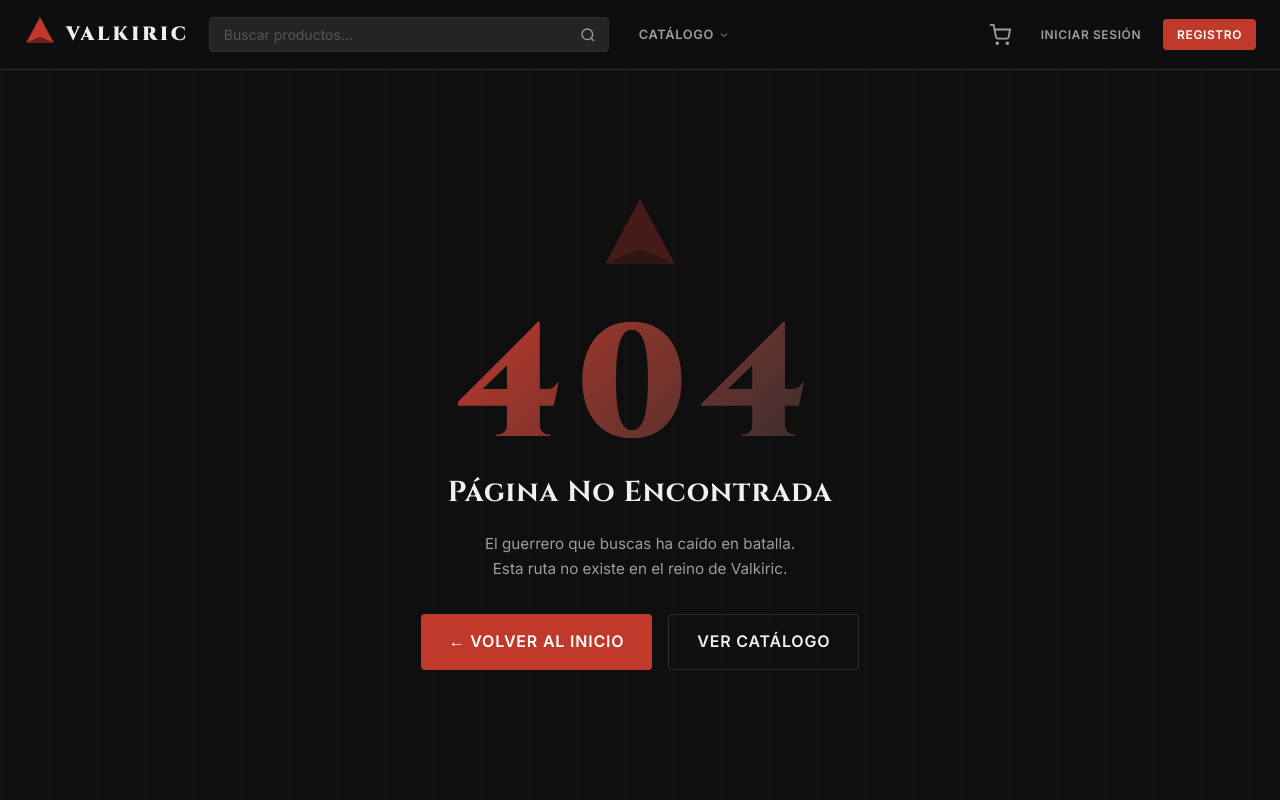
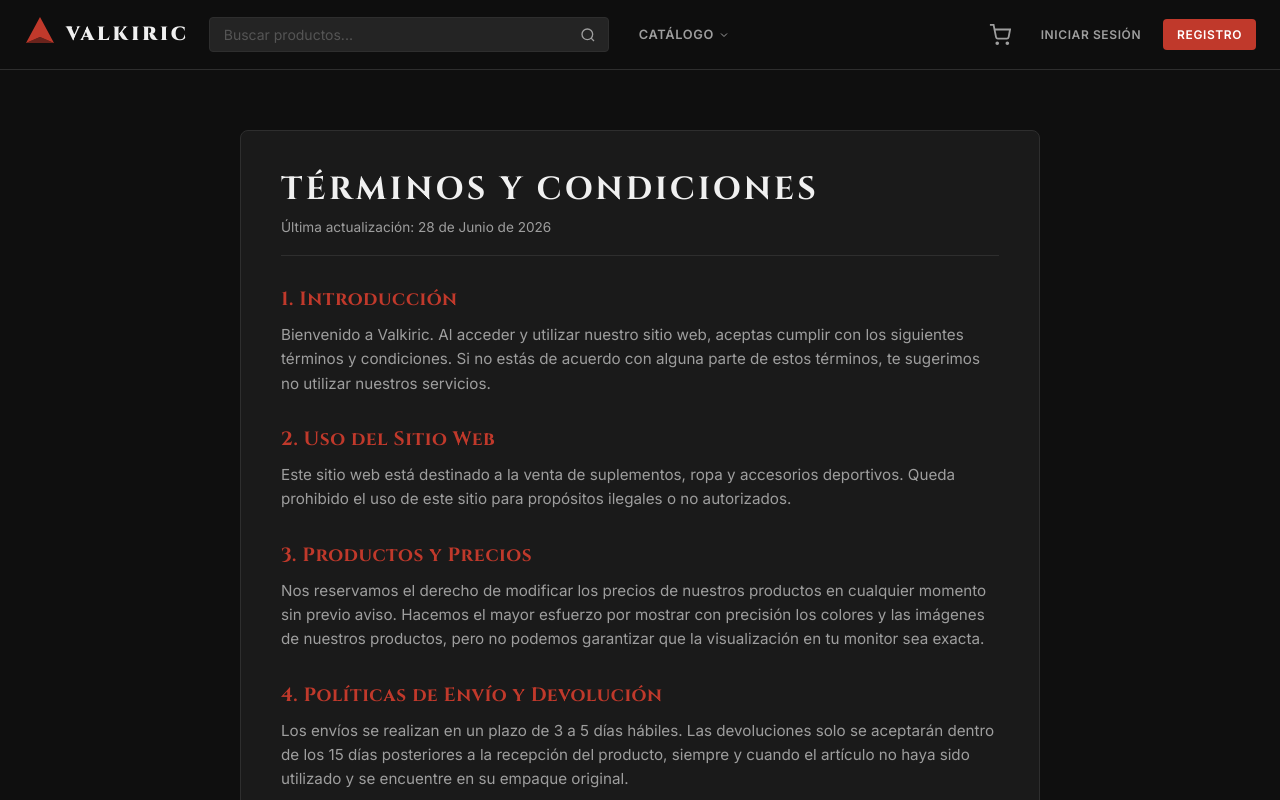
Before and after one commit to aleekDroid/Frontend_Valkiric, an Angular app: page /terms in a window 1280 px wide. Shown: the top 800 px of the page. Built offline with nearby package versions, Linux system fonts and the light colour scheme.

Commit message:
Feautre: Se agregó la ruta de la vista de terms y se movió la vista del contacto.

```diff
--- a/src/app/app.routes.ts
+++ b/src/app/app.routes.ts
@@ -38,6 +38,14 @@ export const routes: Routes = [
     loadComponent: () => import('./features/profile/profile.component').then(m => m.ProfileComponent)
   },
   {
+    path: 'terms',
+    loadComponent: () => import('./features/terms/terms.component').then(m => m.TermsComponent)
+  },
+  {
+    path: 'contact',
+    loadComponent: () => import('./features/contact/contact.component').then(m => m.ContactComponent)
+  },
+  {
     path: 'admin',
     canActivate: [adminGuard],
     children: [
--- /dev/null
+++ b/src/app/features/contact/contact.component.html
@@ -0,0 +1,68 @@
+<section class="contact-section">
+  <div class="container">
+    <div class="contact-header">
+      <h1 class="page-title">Contacto</h1>
+      <p class="page-subtitle">Estamos aquí para resolver cualquier duda sobre tus pedidos o productos.</p>
+    </div>
+
+    <div class="contact-grid">
+      <div class="contact-form-container">
+        <h2>Envíanos un mensaje</h2>
+        <form (submit)="onSubmit($event)" class="form">
+          <div class="form-group">
+            <label for="name">Nombre completo</label>
+            <input type="text" id="name" required class="form-control">
+          </div>
+          <div class="form-group">
+            <label for="email">Correo electrónico</label>
+            <input type="email" id="email" required class="form-control">
+          </div>
+          <div class="form-group">
+            <label for="subject">Asunto</label>
+            <input type="text" id="subject" required class="form-control">
+          </div>
+          <div class="form-group">
+            <label for="message">Mensaje</label>
+            <textarea id="message" rows="5" required class="form-control"></textarea>
+          </div>
+          <button type="submit" class="btn btn-primary btn-lg">Enviar Mensaje</button>
+        </form>
+      </div>
+
+      <div class="contact-info-container">
+        <div class="info-card">
+          <h3>Nuestra Ubicación</h3>
+          <p>Av. Principal 123, Zona Centro, Querétaro, Qro.</p>
+          <div class="map-wrapper">
+            <iframe
+              src="https://maps.google.com/maps?q=Centro%20Historico%20Queretaro&t=&z=14&ie=UTF8&iwloc=&output=embed"
+              width="100%"
+              height="250"
+              style="border:0;"
+              allowfullscreen=""
+              loading="lazy">
+            </iframe>
+          </div>
+        </div>
+
+        <div class="info-card">
+          <h3>Información de Contacto</h3>
+          <ul class="info-list">
+            <li>
+              <span class="info-label">Email:</span>
+              <a href="mailto:soporte@valkiric.com">soporte&#64;valkiric.com</a>
+            </li>
+            <li>
+              <span class="info-label">Teléfono:</span>
+              <span>+52 442 000 0000</span>
+            </li>
+            <li>
+              <span class="info-label">Horario:</span>
+              <span>Lunes a Viernes, 9:00 AM - 6:00 PM</span>
+            </li>
+          </ul>
+        </div>
+      </div>
+    </div>
+  </div>
+</section>
--- /dev/null
+++ b/src/app/features/contact/contact.component.scss
@@ -0,0 +1,111 @@
+.contact-section {
+  padding: 60px 0;
+  min-height: calc(100vh - var(--header-h));
+}
+
+.contact-header {
+  text-align: center;
+  margin-bottom: 48px;
+
+  .page-title {
+    font-family: var(--font-display);
+    font-size: 2.5rem;
+    color: var(--color-text);
+    margin-bottom: 12px;
+    letter-spacing: 0.1em;
+  }
+
+  .page-subtitle {
+    color: var(--color-text-muted);
+    font-size: 1.1rem;
+  }
+}
+
+.contact-grid {
+  display: grid;
+  grid-template-columns: 1fr 1fr;
+  gap: 40px;
+}
+
+.contact-form-container, .contact-info-container {
+  background: var(--color-surface);
+  padding: 32px;
+  border-radius: var(--radius-md);
+  border: 1px solid var(--color-border);
+}
+
+h2, h3 {
+  font-family: var(--font-display);
+  color: var(--color-text);
+  margin-bottom: 24px;
+}
+
+.form-group {
+  margin-bottom: 20px;
+
+  label {
+    display: block;
+    margin-bottom: 8px;
+    font-size: 0.9rem;
+    color: var(--color-text-muted);
+  }
+
+  .form-control {
+    width: 100%;
+    background: var(--color-surface-2);
+    border: 1px solid var(--color-border);
+    padding: 12px;
+    color: var(--color-text);
+    border-radius: var(--radius-sm);
+    font-family: inherit;
+    transition: border-color var(--transition);
+
+    &:focus {
+      outline: none;
+      border-color: var(--color-primary);
+    }
+  }
+}
+
+.info-card {
+  margin-bottom: 32px;
+  &:last-child { margin-bottom: 0; }
+}
+
+.map-wrapper {
+  margin-top: 16px;
+  border-radius: var(--radius-sm);
+  overflow: hidden;
+  border: 1px solid var(--color-border);
+}
+
+.info-list {
+  list-style: none;
+  padding: 0;
+
+  li {
+    display: flex;
+    gap: 12px;
+    margin-bottom: 12px;
+    color: var(--color-text-muted);
+    font-size: 0.95rem;
+
+    a {
+      color: var(--color-primary);
+      text-decoration: none;
+      &:hover { text-decoration: underline; }
+    }
+  }
+
+  .info-label {
+    font-weight: 600;
+    color: var(--color-text);
+    min-width: 80px;
+  }
+}
+
+@media (max-width: 850px) {
+  .contact-grid {
+    grid-template-columns: 1fr;
+  }
+}
--- /dev/null
+++ b/src/app/features/contact/contact.component.ts
@@ -0,0 +1,18 @@
+import { Component } from '@angular/core';
+import { CommonModule } from '@angular/common';
+
+@Component({
+  selector: 'app-contact',
+  standalone: true,
+  imports: [CommonModule],
+  templateUrl: './contact.component.html',
+  styleUrls: ['./contact.component.scss']
+})
+export class ContactComponent {
+  onSubmit(event: Event): void {
+    event.preventDefault();
+    alert('Mensaje enviado. El equipo de Valkiric se pondrá en contacto pronto.');
+    const form = event.target as HTMLFormElement;
+    form.reset();
+  }
+}
--- /dev/null
+++ b/src/app/features/terms/terms.component.html
@@ -0,0 +1,23 @@
+<section class="terms-section">
+  <div class="container terms-container">
+    <h1 class="page-title">Términos y Condiciones</h1>
+    <p class="last-update">Última actualización: {{ lastUpdate }}</p>
+
+    <div class="terms-content">
+      <h2>1. Introducción</h2>
+      <p>Bienvenido a Valkiric. Al acceder y utilizar nuestro sitio web, aceptas cumplir con los siguientes términos y condiciones. Si no estás de acuerdo con alguna parte de estos términos, te sugerimos no utilizar nuestros servicios.</p>
+
+      <h2>2. Uso del Sitio Web</h2>
+      <p>Este sitio web está destinado a la venta de suplementos, ropa y accesorios deportivos. Queda prohibido el uso de este sitio para propósitos ilegales o no autorizados.</p>
+
+      <h2>3. Productos y Precios</h2>
+      <p>Nos reservamos el derecho de modificar los precios de nuestros productos en cualquier momento sin previo aviso. Hacemos el mayor esfuerzo por mostrar con precisión los colores y las imágenes de nuestros productos, pero no podemos garantizar que la visualización en tu monitor sea exacta.</p>
+
+      <h2>4. Políticas de Envío y Devolución</h2>
+      <p>Los envíos se realizan en un plazo de 3 a 5 días hábiles. Las devoluciones solo se aceptarán dentro de los 15 días posteriores a la recepción del producto, siempre y cuando el artículo no haya sido utilizado y se encuentre en su empaque original.</p>
+
+      <h2>5. Propiedad Intelectual</h2>
+      <p>Todo el contenido incluido en este sitio, como texto, gráficos, logotipos, imágenes y software, es propiedad de Valkiric o de sus proveedores de contenido y está protegido por las leyes de propiedad intelectual.</p>
+    </div>
+  </div>
+</section>
--- /dev/null
+++ b/src/app/features/terms/terms.component.scss
@@ -0,0 +1,46 @@
+.terms-section {
+  padding: 60px 0;
+  min-height: calc(100vh - var(--header-h));
+}
+
+.terms-container {
+  max-width: 800px;
+  margin: 0 auto;
+  background: var(--color-surface);
+  padding: 40px;
+  border-radius: var(--radius-md);
+  border: 1px solid var(--color-border);
+}
+
+.page-title {
+  font-family: var(--font-display);
+  font-size: 2rem;
+  color: var(--color-text);
+  margin-bottom: 8px;
+  text-transform: uppercase;
+  letter-spacing: 0.1em;
+}
+
+.last-update {
+  font-size: 0.85rem;
+  color: var(--color-text-muted);
+  margin-bottom: 32px;
+  border-bottom: 1px solid var(--color-border);
+  padding-bottom: 16px;
+}
+
+.terms-content {
+  h2 {
+    font-family: var(--font-display);
+    font-size: 1.2rem;
+    color: var(--color-primary);
+    margin: 32px 0 12px;
+  }
+
+  p {
+    font-size: 0.95rem;
+    line-height: 1.6;
+    color: var(--color-text-muted);
+    margin-bottom: 16px;
+  }
+}
--- /dev/null
+++ b/src/app/features/terms/terms.component.ts
@@ -0,0 +1,13 @@
+import { Component } from '@angular/core';
+import { CommonModule } from '@angular/common';
+
+@Component({
+  selector: 'app-terms',
+  standalone: true,
+  imports: [CommonModule],
+  templateUrl: './terms.component.html',
+  styleUrls: ['./terms.component.scss']
+})
+export class TermsComponent {
+  lastUpdate = '28 de Junio de 2026';
+}
--- a/src/app/shared/components/footer/footer.component.ts
+++ b/src/app/shared/components/footer/footer.component.ts
@@ -40,6 +40,7 @@ import { RouterLink } from '@angular/router';
             <a routerLink="/login">Iniciar Sesión</a>
             <a routerLink="/profile">Perfil</a>
             <a routerLink="/terms">Términos y Condiciones</a>
+            <a routerLink="/contact">Página de Contacto</a>
           </div>
         </div>
 
```
